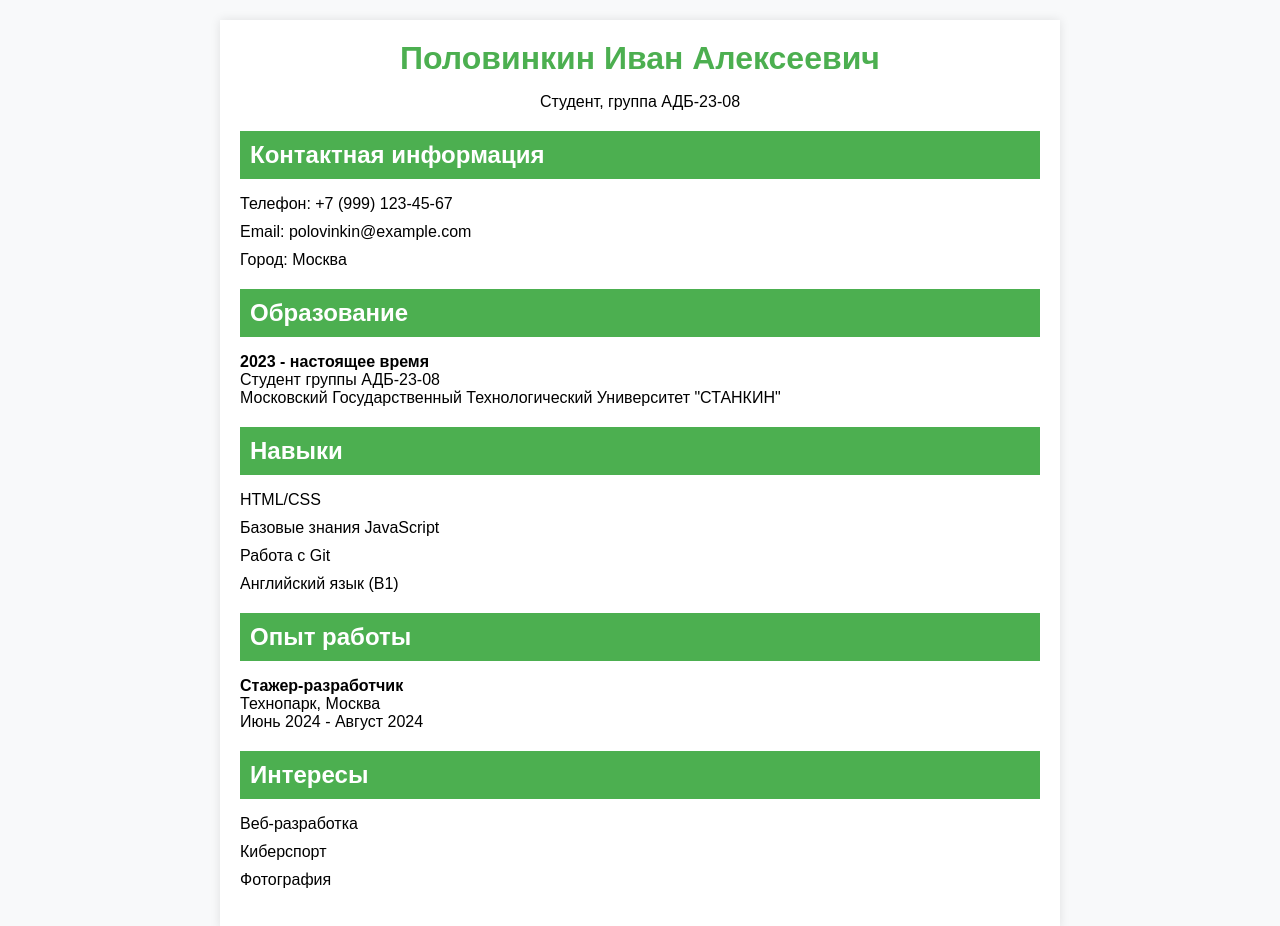
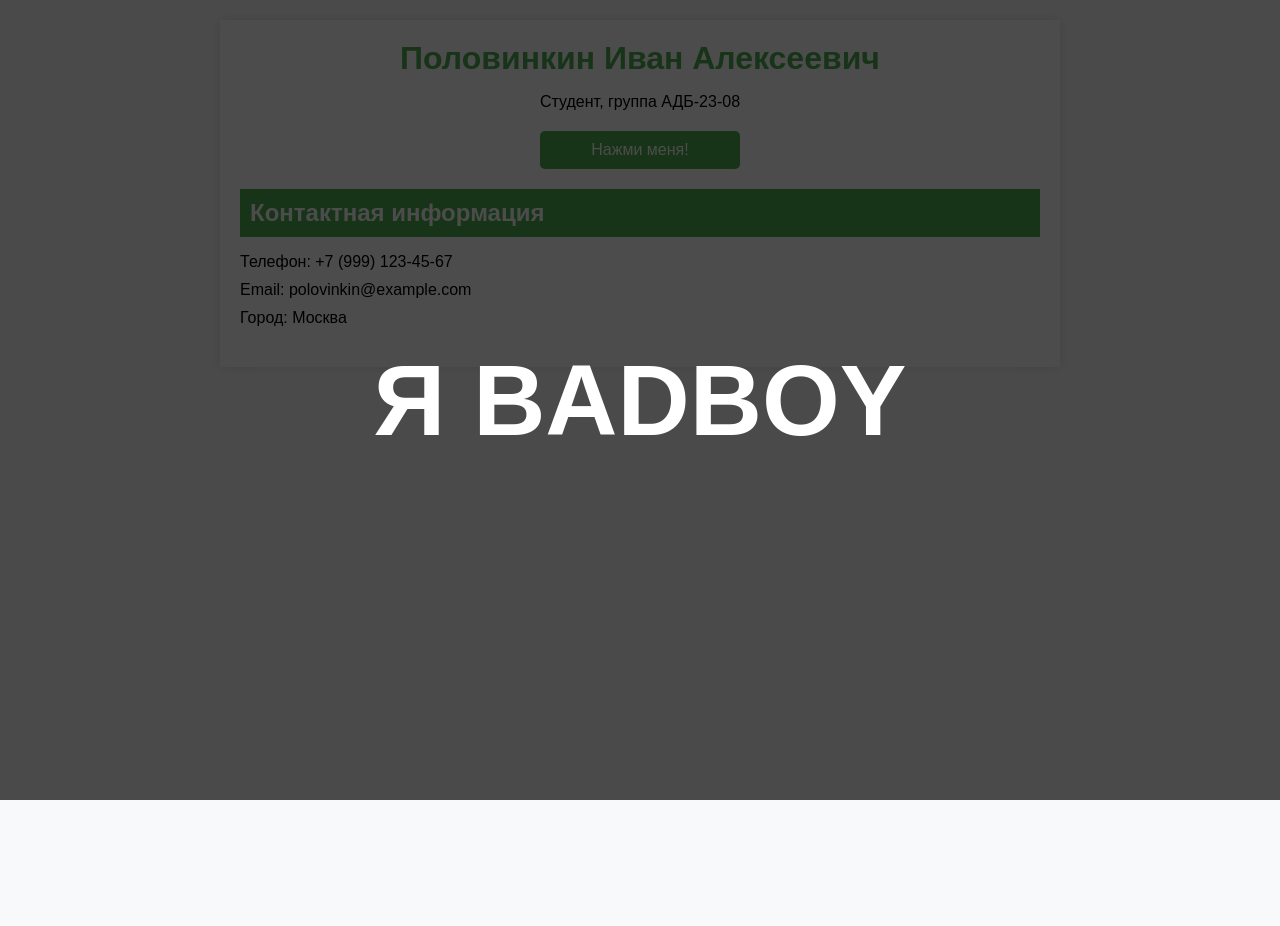
Before and after one commit to Ivanpolovinkin/Ivanpolovinkin.github.io, a plain HTML site: page index.html in a window 1280 px wide. After the commit the page ends 800 px from the top, so only its background shows below. Drawn offline with Linux system fonts and the light colour scheme.

Commit message:
Update index.html

```diff
--- a/index.html
+++ b/index.html
@@ -42,6 +42,38 @@
         .section li {
             margin-bottom: 10px;
         }
+
+        /* Стили для кнопки */
+        .special-button {
+            display: block;
+            width: 200px;
+            margin: 20px auto;
+            padding: 10px 20px;
+            background-color: #4CAF50;
+            color: white;
+            border: none;
+            border-radius: 5px;
+            cursor: pointer;
+            font-size: 16px;
+        }
+
+        /* Стили для появляющегося текста */
+        #badboy-message {
+            display: none;
+            position: fixed;
+            top: 0;
+            left: 0;
+            width: 100%;
+            height: 100%;
+            background-color: rgba(0,0,0,0.7);
+            display: flex;
+            justify-content: center;
+            align-items: center;
+            color: white;
+            font-size: 100px;
+            font-weight: bold;
+            text-transform: uppercase;
+        }
     </style>
 </head>
 <body>
@@ -50,6 +82,9 @@
             <h1>Половинкин Иван Алексеевич</h1>
             <p>Студент, группа АДБ-23-08</p>
         </div>
+
+        <!-- Добавляем кнопку -->
+        <button class="special-button" onclick="showBadboyMessage()">Нажми меня!</button>
 
         <div class="section">
             <h2>Контактная информация</h2>
@@ -60,46 +95,18 @@
             </ul>
         </div>
 
-        <div class="section">
-            <h2>Образование</h2>
-            <ul>
-                <li>
-                    <strong>2023 - настоящее время</strong><br>
-                    Студент группы АДБ-23-08<br>
-                    Московский Государственный Технологический Университет "СТАНКИН"
-                </li>
-            </ul>
-        </div>
+        <!-- Остальные секции остаются без изменений -->
 
-        <div class="section">
-            <h2>Навыки</h2>
-            <ul>
-                <li>HTML/CSS</li>
-                <li>Базовые знания JavaScript</li>
-                <li>Работа с Git</li>
-                <li>Английский язык (B1)</li>
-            </ul>
-        </div>
+    </div>
 
-        <div class="section">
-            <h2>Опыт работы</h2>
-            <ul>
-                <li>
-                    <strong>Стажер-разработчик</strong><br>
-                    Технопарк, Москва<br>
-                    Июнь 2024 - Август 2024
-                </li>
-            </ul>
-        </div>
+    <!-- Контейнер для сообщения -->
+    <div id="badboy-message">Я BADBOY</div>
 
-        <div class="section">
-            <h2>Интересы</h2>
-            <ul>
-                <li>Веб-разработка</li>
-                <li>Киберспорт</li>
-                <li>Фотография</li>
-            </ul>
-        </div>
-    </div>
+    <script>
+        function showBadboyMessage() {
+            const message = document.getElementById('badboy-message');
+            message.style.display = 'flex';
+        }
+    </script>
 </body>
 </html>
```
